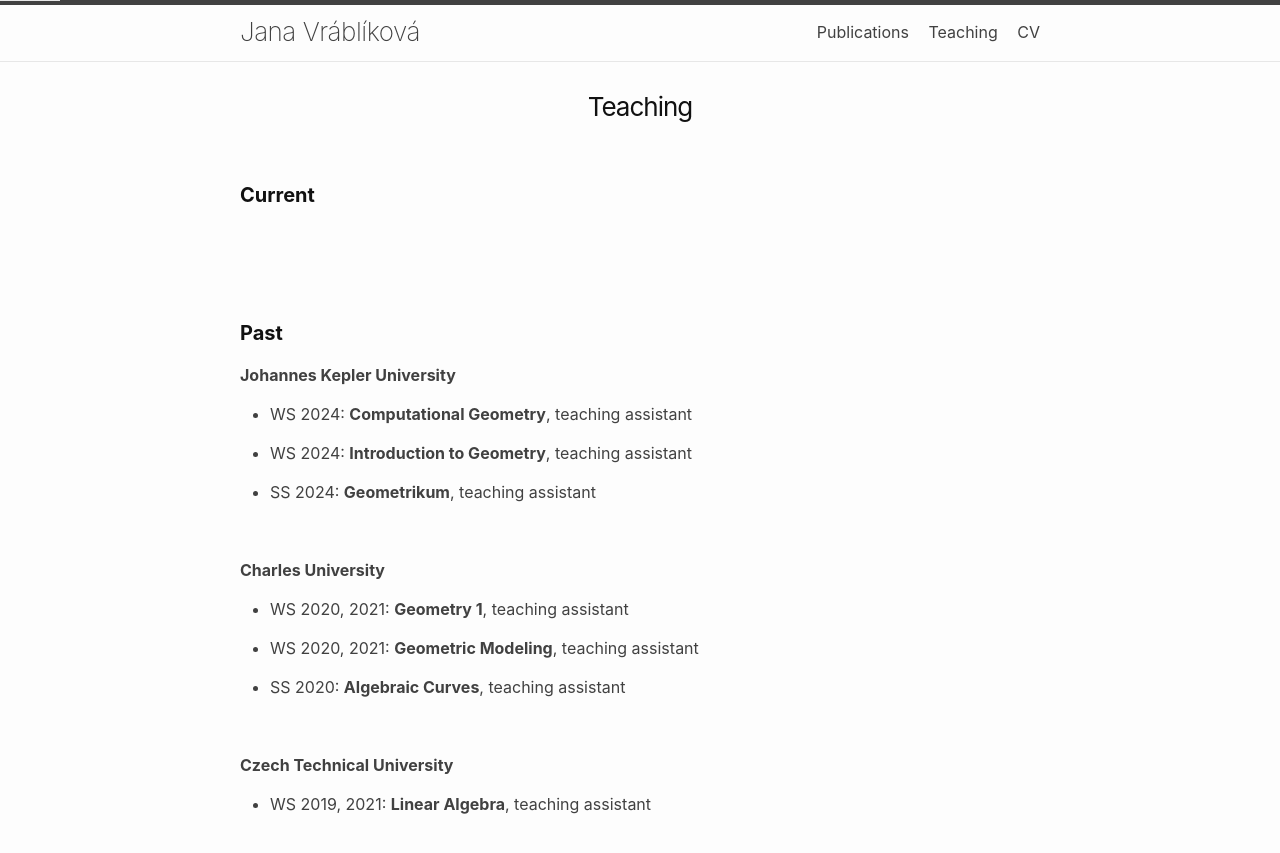
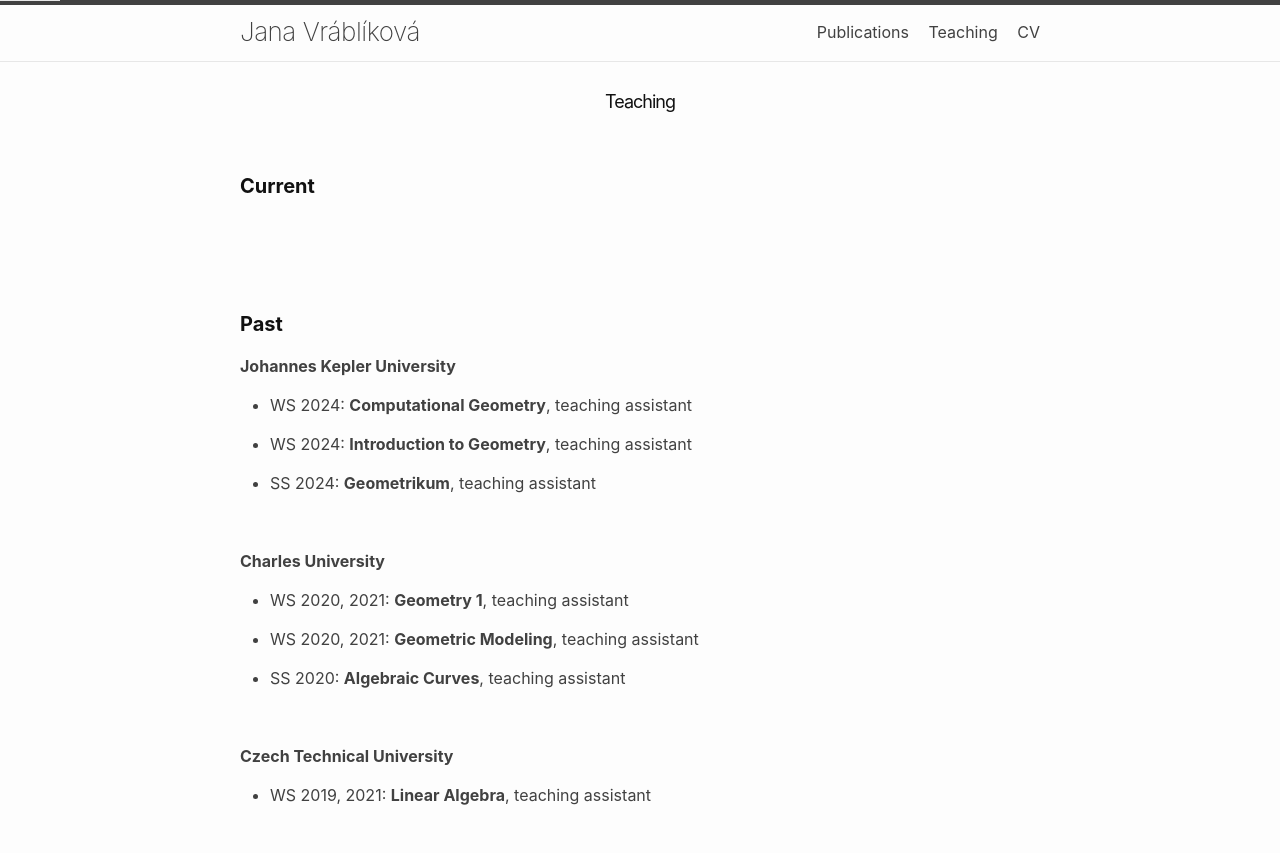
Before and after one commit to JanaVrablikova/janavrablikova.github.io, a Jekyll site: the page built from 02teaching.markdown, in a window 1280 px wide. Shown: the top 853 px of the page. Built offline with Jekyll 4.4.1, drawn with Linux system fonts in a browser that asks for light colours; nearby versions of some CDN libraries.

Commit message:
Update _layout.scss

```diff
--- a/_sass/minima/_layout.scss
+++ b/_sass/minima/_layout.scss
@@ -264,13 +264,13 @@
 .post-title,
 .post-content h3 {
   margin-bottom: 10px;
-  @include relative-font-size(1.625);
+  @include relative-font-size(1.125);
   font-weight: $base-font-weight;
   letter-spacing: -1px;
   line-height: 1.15;
 
   @media screen and (min-width: $on-large) {
-    @include relative-font-size(1.625);
+    @include relative-font-size(1.125);
   }
 }
 
```
